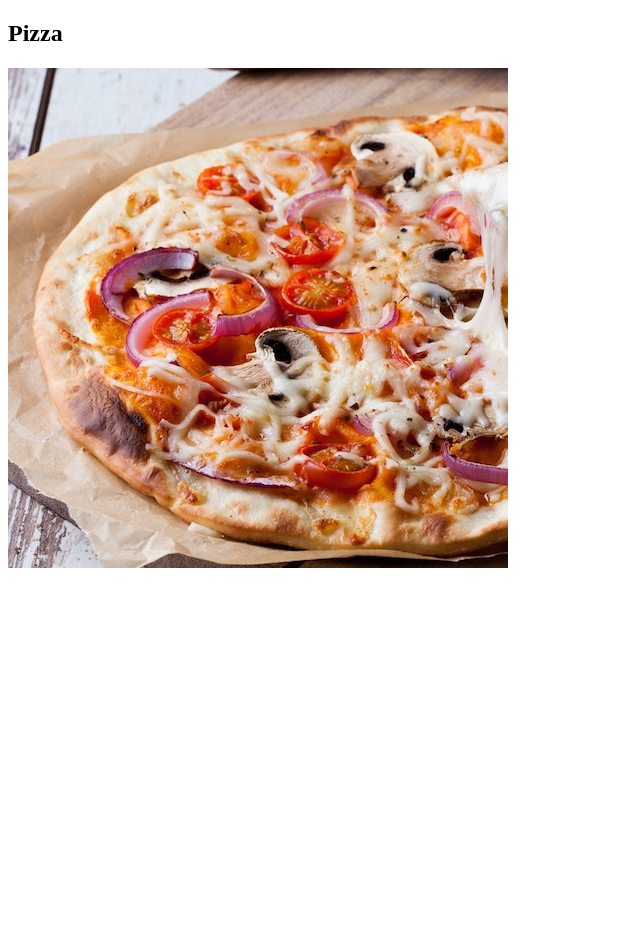
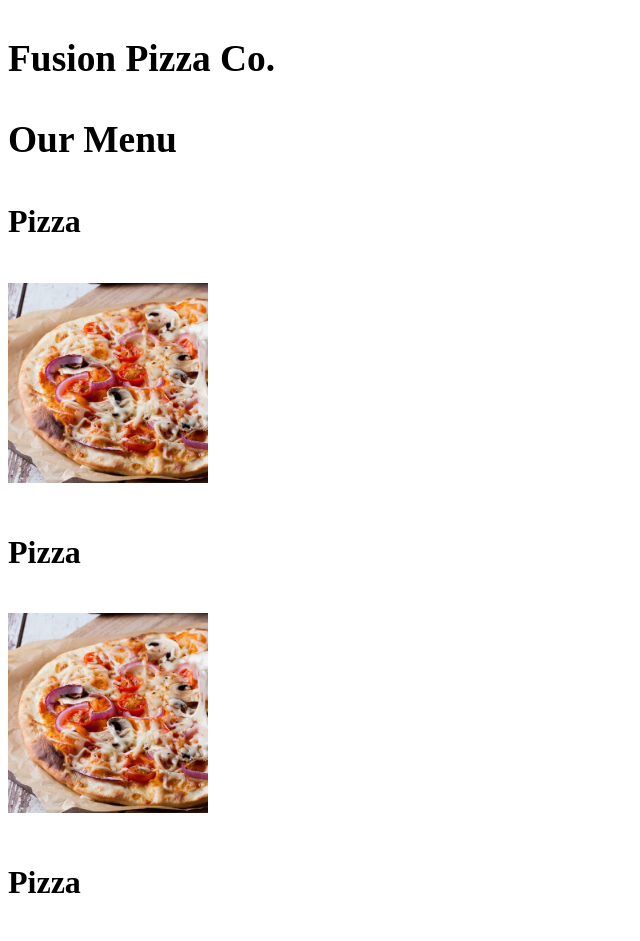
Before and after one commit to saadan1234/ReactApp, a React (Vite) app in the folder MyApp/: page / in a window 1280 px wide. Shown: the top 941 px of the page, without its empty margins (0-640 px from the left). Before the commit the page ends 800 px from the top, so only its background shows below. Built offline with nearby package versions, Linux system fonts and the light colour scheme.

Commit message:
Components

```diff
--- a/MyApp/components/mainComponents.jsx
+++ b/MyApp/components/mainComponents.jsx
@@ -3,12 +3,42 @@ export function App() {
     return (
     <div>
         <h1>
-        <img src="../pizzas/funghi.jpg" alt="Pizza Funghi" />
+            <Header />
+            <Menu />
+            <Footer />
         </h1>
     </div>
     )
 }
 
 export function Pizza(){
-    return <h2>Pizza</h2>;
+
+    return <div>
+        <h4>Pizza</h4>
+        <img src="../pizzas/funghi.jpg" alt="Pizza Funghi" width="200px"/>
+    </div>
 }
+
+
+export function Header(){
+    return <h3>
+        Fusion Pizza Co.
+    </h3>
+}
+
+export function Menu(){
+    return (
+    <div>
+       <h3>Our Menu</h3>
+        <Pizza />
+        <Pizza />
+        <Pizza />
+    </div>
+    )
+
+
+}
+
+export function Footer(){
+    return <footer>{new Date().toLocaleDateString() }. We are currently open. </footer>
+}
--- a/MyApp/src/index.jsx
+++ b/MyApp/src/index.jsx
@@ -1,12 +1,11 @@
 import React from "react";
 import ReactDOM from 'react-dom/client';
-import pizzaData from "../public/data";
+
 import { App, Pizza } from "../components/mainComponents";
 // React Version 18 Rendering
 const root = ReactDOM.createRoot(document.getElementById("root"));
 root.render(
     <React.StrictMode>
-        <Pizza />
         <App />
     </React.StrictMode>
 );
```
